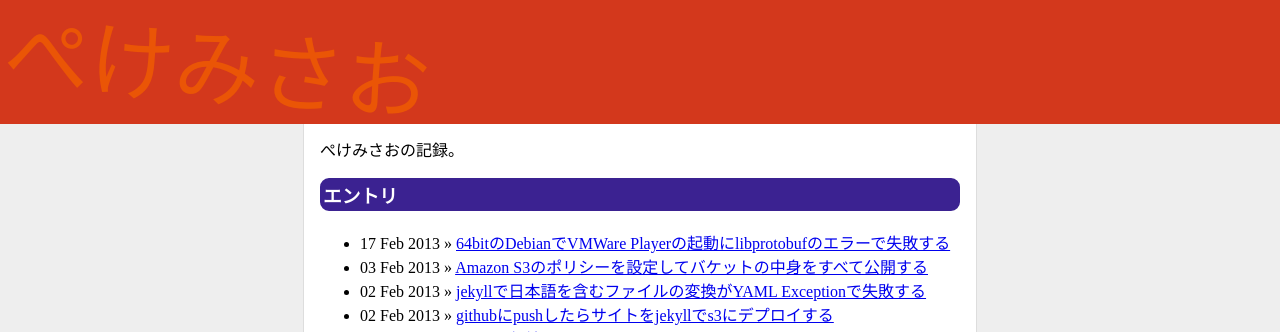
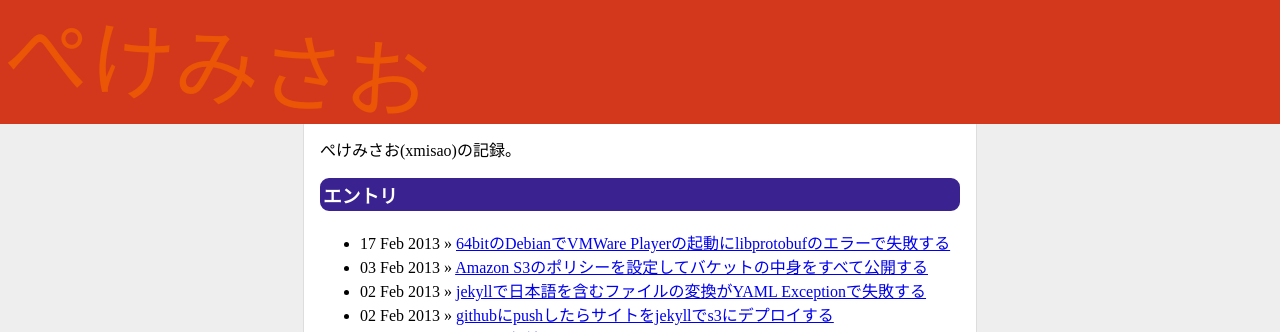
Before and after one commit to xmisao/www, a Jekyll site: the page built from index.md, in a window 1280 px wide. Shown: the top 332 px of the page. Built offline with Jekyll 4.4.1, drawn with Linux system fonts in a browser that asks for light colours.

Commit message:
Mon Apr 15 22:40:03 JST 2013

```diff
--- a/_layouts/default.html
+++ b/_layouts/default.html
@@ -2,7 +2,7 @@
 <html>
 <head>
 <meta charset="utf-8" />
-<title>{% if page.title %}{{ page.title }} -- ぺけみさお{% else %}ぺけみさお{% endif %}</title>
+<title>{% if page.title %}{{ page.title }} -- ぺけみさお{% else %}ぺけみさお -- xmisao{% endif %}</title>
 <link rel="stylesheet" href="{{ root }}/style/theme.css" type="text/css" />
 </head>
 <body>
--- a/index.md
+++ b/index.md
@@ -1,7 +1,7 @@
 ---
 layout: default
 ---
-ぺけみさおの記録。
+ぺけみさお(xmisao)の記録。
 
 # エントリ
 <ul class="posts">
```
